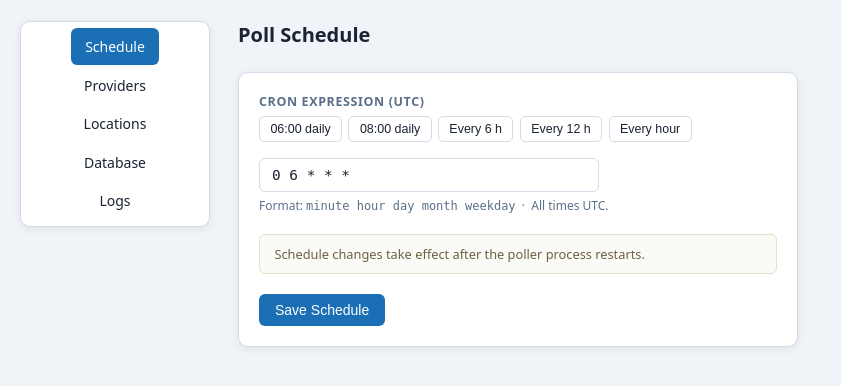
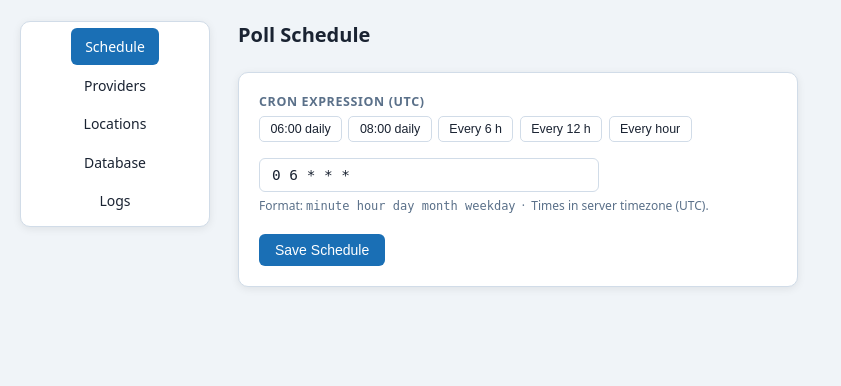
Before and after one commit to korbinianbauer/weather_forecast_archive, a Flask app: page /settings?tab=schedule in a window 1280 px wide. Shown: the part 137-523 px from the top of the page, without its empty margins (0-841 px from the left). Run offline with Flask 3, Linux system fonts and the light colour scheme; the visitor is signed in with stand-in values (Sample User, id 1); data comes from the database, SQL or seed files in the repository; data that the repository does not hold is empty; parts of the project's set-up code (start-up, migrations or seed data) failed here and were passed over.

Commit message:
Fix poll schedule timezone: show server tz, drop stale restart warning
Display the server's local timezone (e.g. CEST) in the schedule label
and hint instead of claiming UTC. poll.py already uses the local timezone
by default — the UTC override is reverted. Also removes the incorrect
"changes take effect after restart" warning (the poller re-reads the DB
every minute and reschedules live).

Co-Authored-By: Claude Sonnet 4.6 <noreply@anthropic.com>

```diff
--- a/app.py
+++ b/app.py
@@ -587,9 +587,12 @@ def settings_page():
     db_next_url    = _db_url(db_page=db_page + 1) if db_filtered_total and (db_page + 1) * _DB_PAGE_SIZE < db_filtered_total else None
     db_clear_url   = _db_url(db_page=0) if db_filters else None
 
+    server_tz = datetime.now().astimezone().tzname()
+
     return render_template(
         'settings.html',
         tab=tab,
+        server_tz=server_tz,
         all_settings=all_settings,
         all_locations=all_locations,
         all_providers=all_providers_list,
--- a/templates/settings.html
+++ b/templates/settings.html
@@ -230,7 +230,7 @@
         <input type="hidden" name="_csrf" value="{{ csrf_token() }}">
 
         <div class="field-row">
-          <label class="field-label">Cron expression (UTC)</label>
+          <label class="field-label">Cron expression ({{ server_tz }})</label>
           <div class="cron-presets">
             {% for label, expr in [
               ('06:00 daily',   '0 6 * * *'),
@@ -250,16 +250,11 @@
                  placeholder="0 6 * * *" style="font-family:monospace;">
           <div class="field-hint">
             Format: <code>minute hour day month weekday</code>
-            &nbsp;·&nbsp; All times UTC.
+            &nbsp;·&nbsp; Times in server timezone ({{ server_tz }}).
           </div>
         </div>
 
-        <div style="background:#fafaf7; border:1px solid #e5e0c8; border-radius:6px;
-                    padding:.65rem .9rem; font-size:.8rem; color:#6b6040; margin-bottom:1.25rem;">
-          Schedule changes take effect after the poller process restarts.
-        </div>
-
-        <button type="submit" class="btn btn-primary">Save Schedule</button>
+<button type="submit" class="btn btn-primary">Save Schedule</button>
       </form>
     </div>
 
```
